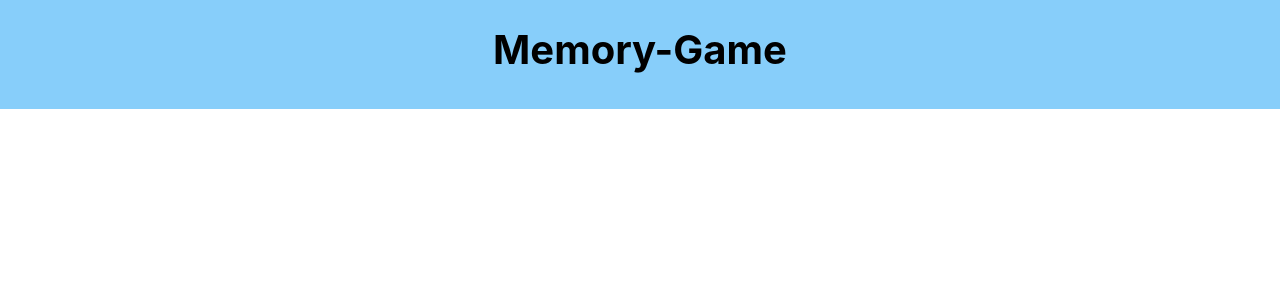
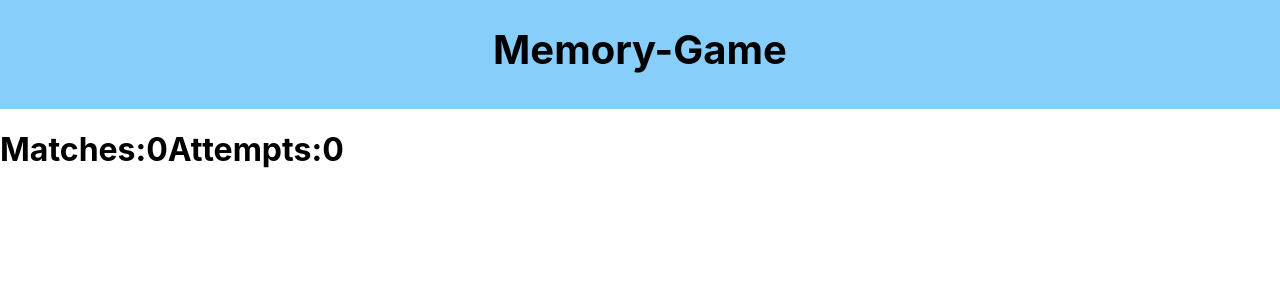
Before and after one commit to vengets/react-memory-game, a React (Create React App) app: page / in a window 1280 px wide. Shown: the top 300 px of the page. Built offline with nearby package versions, Linux system fonts and the light colour scheme.

Commit message:
Adding score's child element - green

```diff
--- a/src/MemoryGame.tsx
+++ b/src/MemoryGame.tsx
@@ -3,7 +3,18 @@ import React from 'react';
 export function MemoryGame() {
     return (
         <>
-            <div className="score"></div>
+            <div className="score">
+                <h1>
+                    Matches:
+                    <span id="matches" data-testid="matches">
+                        0
+                    </span>
+                    Attempts:
+                    <span id="attempts" data-testid="attempts">
+                        0
+                    </span>
+                </h1>
+            </div>
             <div className="grid"></div>
         </>
     );
```
Also changed, not shown: 1 other file (tests, documents, lock files or other folders).
